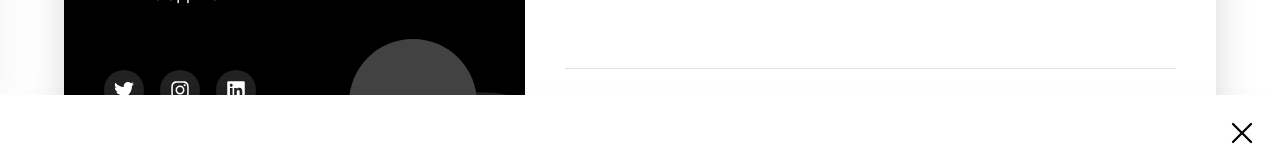
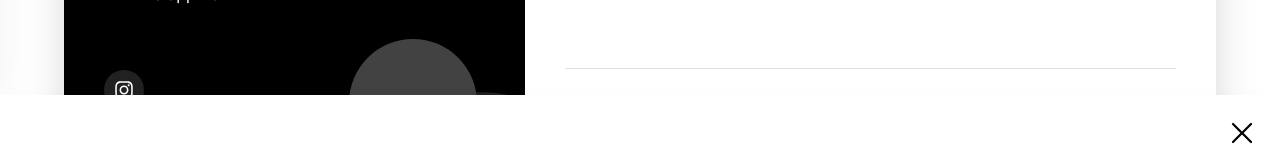
Before and after one commit to codeedexprojects/mofk_frontend, a React (Vite) app: page /contact in a window 1280 px wide. Shown: the part 705-865 px from the top of the page. Built offline with nearby package versions, Linux system fonts and the light colour scheme; no server answers.

Commit message:
updations

```diff
--- a/src/User/Components/ContactUs/ContactForm.jsx
+++ b/src/User/Components/ContactUs/ContactForm.jsx
@@ -99,15 +99,18 @@
 
                                 {/* Social Media Icons */}
                                 <div className="flex gap-4">
-                                    <button className="w-10 h-10 bg-gray-900 hover:bg-gray-800 rounded-full flex items-center justify-center transition">
-                                        <FaTwitter className="w-5 h-5 text-white" />
-                                    </button>
-                                    <button className="w-10 h-10 bg-gray-900 hover:bg-gray-800 rounded-full flex items-center justify-center transition">
-                                        <FaInstagram className="w-5 h-5 text-white" />
-                                    </button>
-                                    <button className="w-10 h-10 bg-gray-900 hover:bg-gray-800 rounded-full flex items-center justify-center transition">
-                                        <FaLinkedin className="w-5 h-5 text-white" />
-                                    </button>
+
+                                    <a
+  href="https://www.instagram.com/mofk_in?igsh=ZDFxa29wa2g3YjNn&utm_source=qr"
+  target="_blank"
+  rel="noopener noreferrer"
+>
+  <button className="w-10 h-10 bg-gray-900 hover:bg-gray-800 rounded-full flex items-center justify-center transition">
+    <FaInstagram className="w-5 h-5 text-white" />
+  </button>
+</a>
+
+
                                 </div>
 
                             </div>
```
Also changed, not shown: 3 other files (tests, documents, lock files or other folders).
